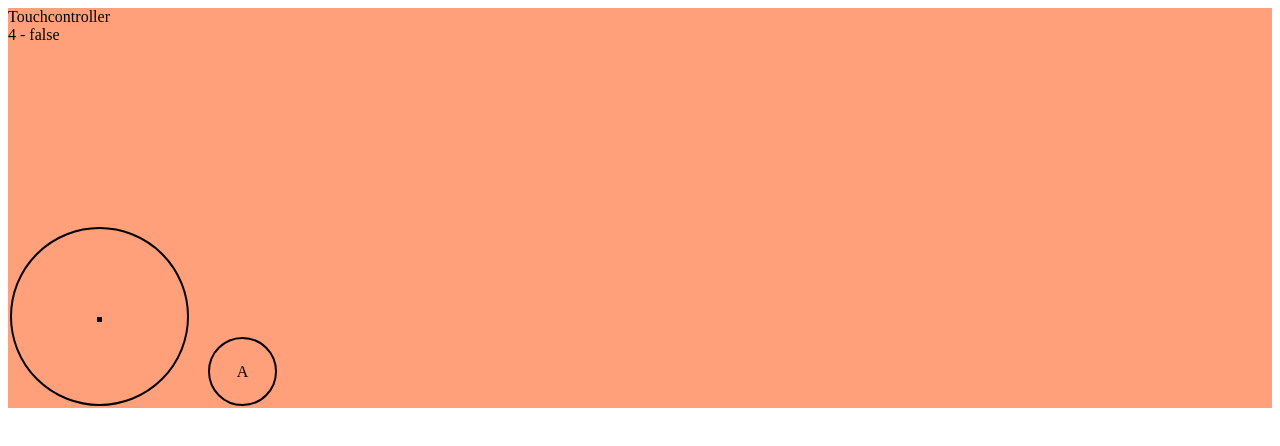
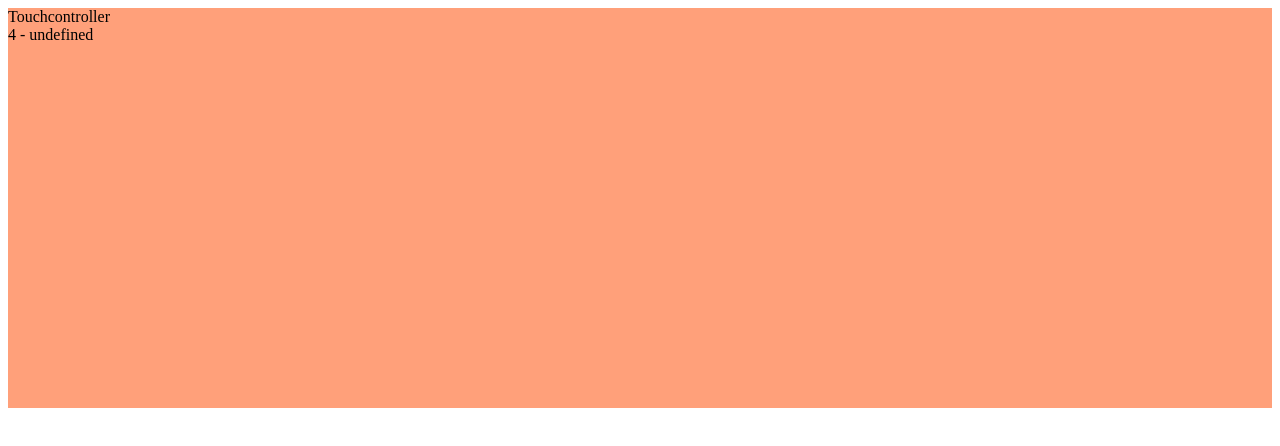
Before and after one commit to justayak/touchController, a plain HTML site: page index.html in a window 1280 px wide. Drawn offline with nearby package versions, Linux system fonts and the light colour scheme.

Commit message:
Button Touch/Non-touch finish

```diff
--- a/index.html
+++ b/index.html
@@ -32,11 +32,22 @@
 
         var t = new TouchController.DPad("touch", {bottom:2, left:2});
 
-        var b = new TouchController.Button("abtn", "A", {bottom:2, left: 200, key: TouchController.KEYS.SPACE})
-        b.onClick = function(){
+        var a = new TouchController.Button("abtn", "A", {bottom:2, left: 180, key: TouchController.KEYS.SPACE});
+        a.onClick = function(){
             $("#demo").toggleClass("qq");
         }
 
+        var b = new TouchController.Button("bbtn", "B", {bottom:2, left: 260, key: TouchController.KEYS.ENTER});
+        b.onClick = function(){
+            var o = parseInt($("#demo").css('opacity'),10);
+            console.log(o);
+            if (o === 1) {
+                $("#demo").css('opacity', 0.5);
+            } else {
+                $("#demo").css('opacity', 1);
+            }
+
+        }
 
         setInterval(function(){
             $("#text").html(t.getDirection() + " - " + b.isPressed());
--- a/touchcontroller.js
+++ b/touchcontroller.js
@@ -10,6 +10,7 @@ window.TouchController = function(){
             || (navigator.MaxTouchPoints > 0)
             || (navigator.msMaxTouchPoints > 0));
     }
+    var _isTouchDevice = isTouchDevice();
 
     var isChrome = navigator.userAgent.toLowerCase().indexOf('chrome') > -1;
 
@@ -73,7 +74,7 @@ window.TouchController = function(){
         return false;
     }
 
-    if (!isTouchDevice()){
+    if (!_isTouchDevice){
 
         document.onkeyup = function(e){
             var keyCode = e.keyCode;
@@ -95,6 +96,7 @@ window.TouchController = function(){
 
     var diameter = 175;
     var btnDiameter = 65;
+    if (_isTouchDevice) {
         document.write("<style>.touchController{ " +
             "width:"+diameter+"px;height:"+diameter+"px;border:2px solid black;position:absolute;border-radius:50%;" +
             " } .innerTouchController {" +
@@ -105,11 +107,14 @@ window.TouchController = function(){
             ".touchBtnTxt{text-align:center;line-height:"+btnDiameter+"px;}" +
             ".touchBtn.pressed{background-color:cornflowerblue;}" +
             "</style>");
+    }
+
 
     // =============== ANALOG STICK =================
 
     function AnalogStick(domid, position) {
         var el = document.getElementById(domid);
+        if (_isTouchDevice) {
             var style = "";
             if (typeof position === "undefined") {
                 position = {};
@@ -167,6 +172,10 @@ window.TouchController = function(){
                 self.x = o.left + Math.ceil(diameter/2);
                 self.y = o.top + Math.ceil(diameter/2);
             },100);
+        } else {
+            // NON-TOUCH-DEVICE
+            el.parentNode.removeChild(el);
+        }
     }
 
     AnalogStick.prototype.isPressed = function(){
@@ -219,6 +228,7 @@ window.TouchController = function(){
      */
     function Button(domid, name, options) {
         var el = document.getElementById(domid);
+        if (_isTouchDevice){
             var style = "";
             if (typeof options === "undefined") {
                 options = {};
@@ -232,10 +242,6 @@ window.TouchController = function(){
                 style += "left:" +options.left + "px;";
             } else if ("right" in options) {
                 style += "right:" +options.right + "px;";
-        }
-
-        if ("key" in options) {
-            keyToButton[options["key"]] = this;
             }
 
             var id = "touchBtn" + nextID++;
@@ -271,6 +277,13 @@ window.TouchController = function(){
             el.addEventListener("touchstart", handleStart, false);
             el.addEventListener("touchend", handleEnd, false);
             el.addEventListener("touchcancel", handleCancel, false);
+        } else {
+            // NON-TOUCH-DEVICE
+            el.parentNode.removeChild(el);
+            if ("key" in options) {
+                keyToButton[options["key"]] = this;
+            }
+        }
 
         this.onClick = null;
 
@@ -285,6 +298,6 @@ window.TouchController = function(){
         AnalogStick: AnalogStick,
         DPad: DPad,
         Button: Button,
-        isTouchDevice: isTouchDevice()
+        isTouchDevice: _isTouchDevice
     };
 }();
```
Lines whose indentation alone changed are shown as unchanged.
